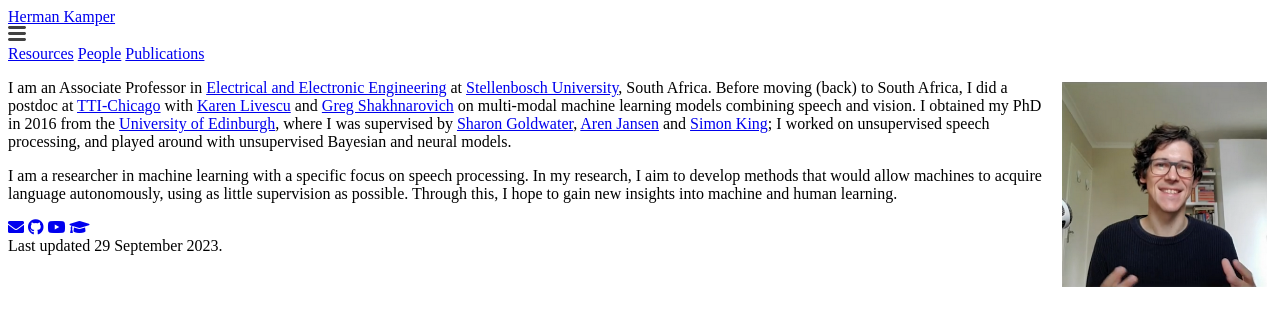
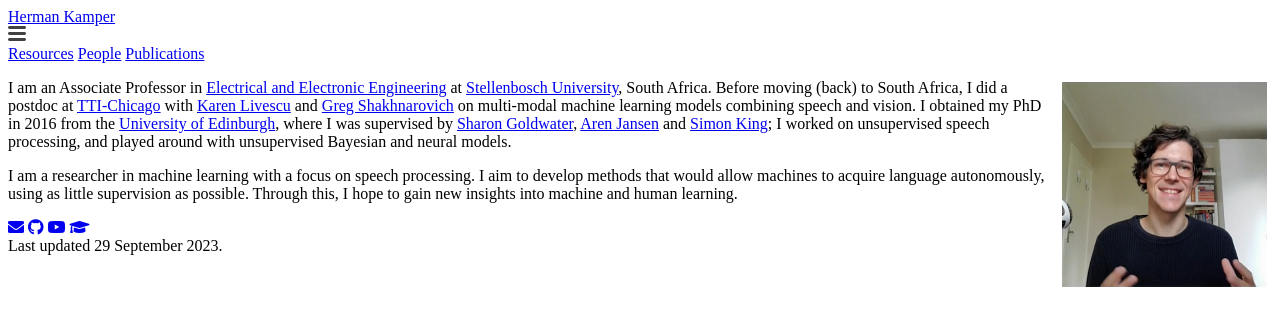
Before and after one commit to kamperh/kamperh.github.io, a Jekyll site: the page built from home.md, in a window 1280 px wide. Shown: the top 326 px of the page. Built offline with Jekyll 4.4.1, drawn with Linux system fonts in a browser that asks for light colours; a style sheet for code colours, icons or effects is not loaded.

Commit message:
Update home.md

```diff
--- a/home.md
+++ b/home.md
@@ -8,7 +8,7 @@
 
 I am an Associate Professor in [Electrical and Electronic Engineering](http://www.ee.sun.ac.za/) at [Stellenbosch University](http://www.sun.ac.za/), South Africa. Before moving (back) to South Africa, I did a postdoc at [TTI-Chicago](http://www.ttic.edu/) with [Karen Livescu](http://ttic.uchicago.edu/~klivescu/) and [Greg Shakhnarovich](http://ttic.uchicago.edu/~gregory/) on multi-modal machine learning models combining speech and vision. I obtained my PhD in 2016 from the [University of Edinburgh](http://web.inf.ed.ac.uk/ilcc), where I was supervised by [Sharon Goldwater](http://homepages.inf.ed.ac.uk/sgwater/), [Aren Jansen](https://sites.google.com/view/ajansen-pubs) and [Simon King](http://homepages.inf.ed.ac.uk/simonk/); I worked on unsupervised speech processing, and played around with unsupervised Bayesian and neural models.
 
-I am a researcher in machine learning with a specific focus on speech processing. In my research, I aim to develop methods that would allow machines to acquire language autonomously, using as little supervision as possible. Through this, I hope to gain new insights into machine and human learning.
+I am a researcher in machine learning with a focus on speech processing. I aim to develop methods that would allow machines to acquire language autonomously, using as little supervision as possible. Through this, I hope to gain new insights into machine and human learning.
 
 <div class="social">
   <div class="contact-icons">
```
